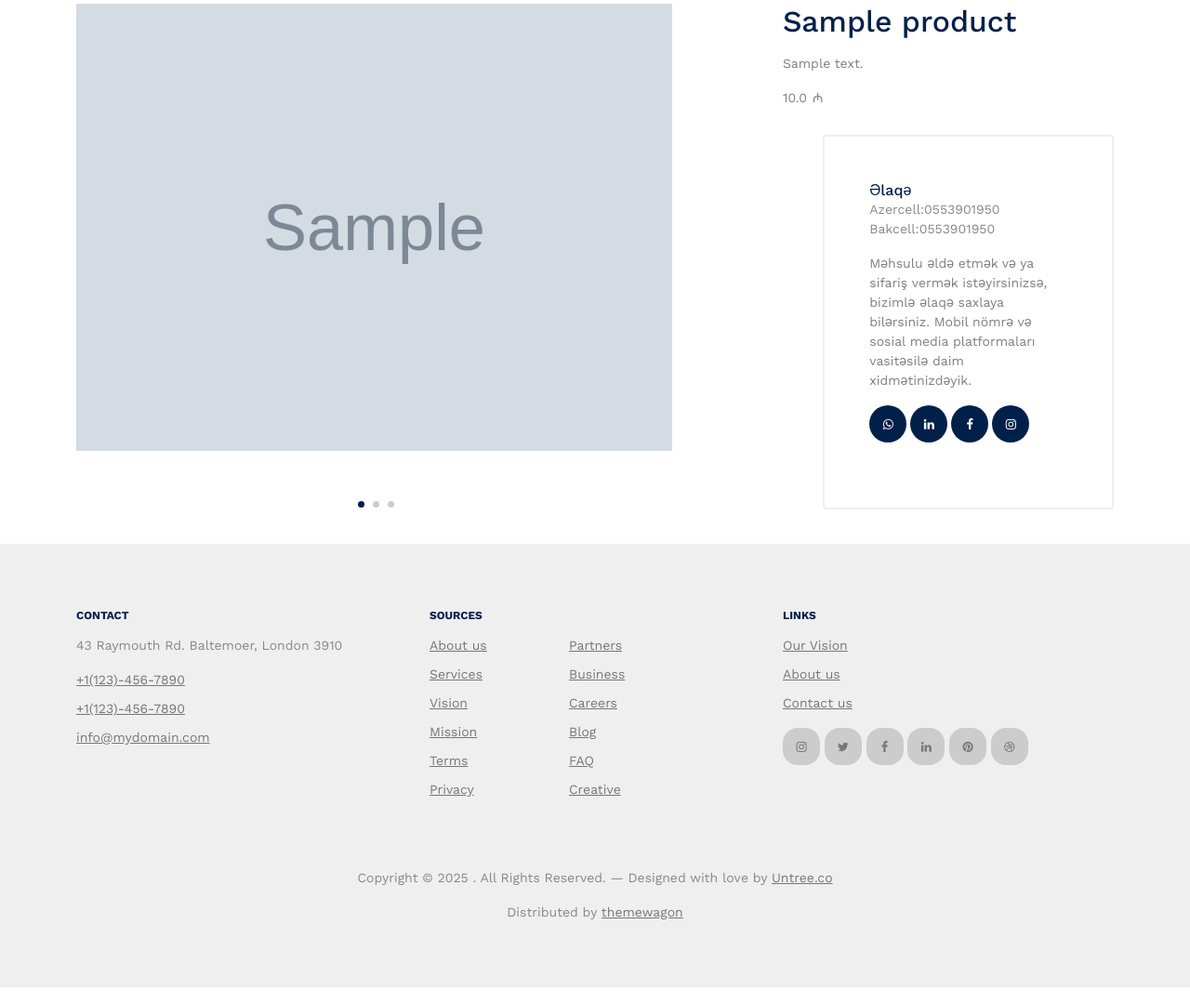
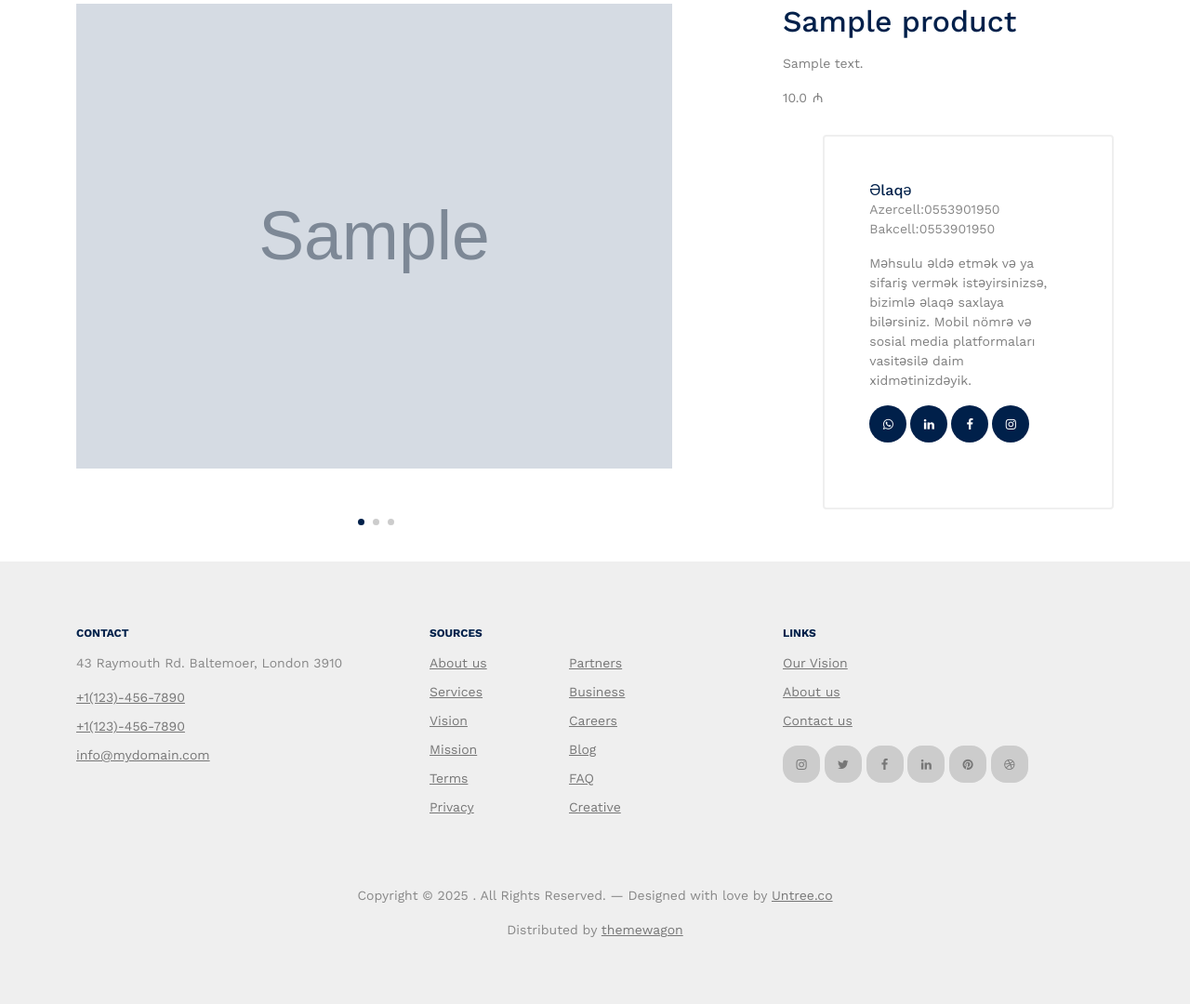
Before and after one commit to elvinhaxverdiyev/lekalgroup, a Django app: page /product/1/ in a window 1280 px wide. Shown: the part 620-1700 px from the top of the page at 93% size. Run offline with Django 5.2, Linux system fonts and the light colour scheme; tables that the repository leaves empty hold one stand-in row (values such as "Sample post"); grey boxes marked "Sample" are stand-in pictures; some libraries are stand-ins or nearby versions; some web fonts are replaced.

Commit message:
Prodcut detail page updated

```diff
--- a/lekalgroup/templates/product-detail.html
+++ b/lekalgroup/templates/product-detail.html
@@ -107,18 +107,18 @@
             <div class="img-property-slide-wrap">
               <div class="img-property-slide">
                 {% with images=product.images.all %}
-                <img src="{{ images.0.image.url }}" alt="{{ product.name }}" class="img-fluid" />
+                <img src="{{ images.0.image.url }}" style="height: 500px;" alt="{{ product.name }}" class="img-fluid" />
 
                 {% if images|length > 1 %}
-                  <img src="{{ images.1.image.url }}" alt="{{ product.name }}" class="img-fluid" />
+                  <img src="{{ images.1.image.url }}" style="height: 500px;" alt="{{ product.name }}" class="img-fluid" />
                 {% else %}
-                  <img src="{{ images.0.image.url }}" alt="{{ product.name }}" class="img-fluid" />
+                  <img src="{{ images.0.image.url }}" style="height: 500px;" alt="{{ product.name }}" class="img-fluid" />
                 {% endif %}
 
                 {% if images|length > 2 %}
-                  <img src="{{ images.2.image.url }}" alt="{{ product.name }}" class="img-fluid" />
+                  <img src="{{ images.2.image.url }}" style="height: 500px;" alt="{{ product.name }}" class="img-fluid" />
                 {% else %}
-                  <img src="{{ images.0.image.url }}" alt="{{ product.name }}" class="img-fluid" />
+                  <img src="{{ images.0.image.url }}" style="height: 500px;" alt="{{ product.name }}" class="img-fluid" />
                 {% endif %}
               {% endwith %}
               </div>
```
Also changed, not shown: lekalgroup/static/css/tiny-slider.css (line endings or trailing spaces).
